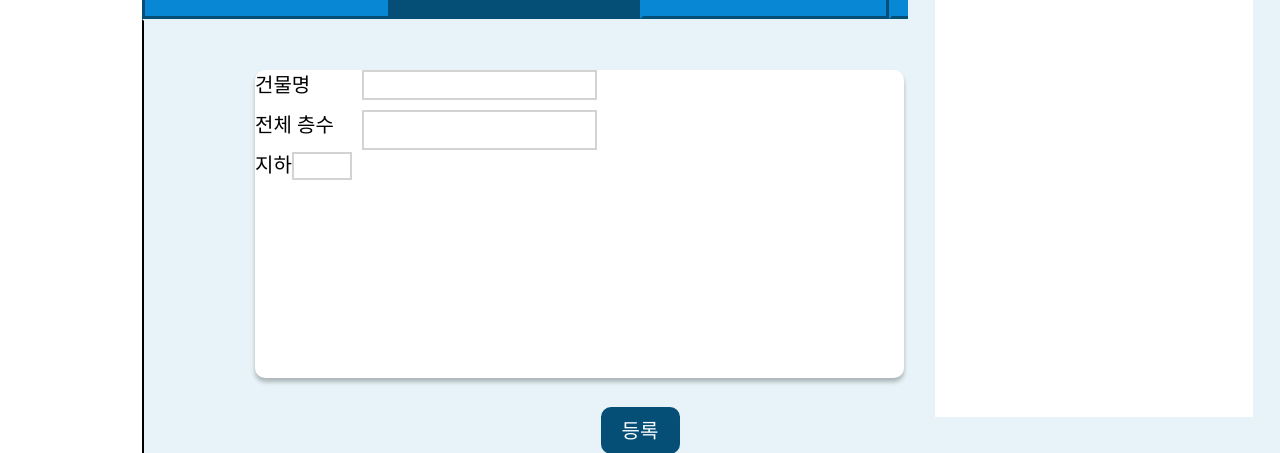
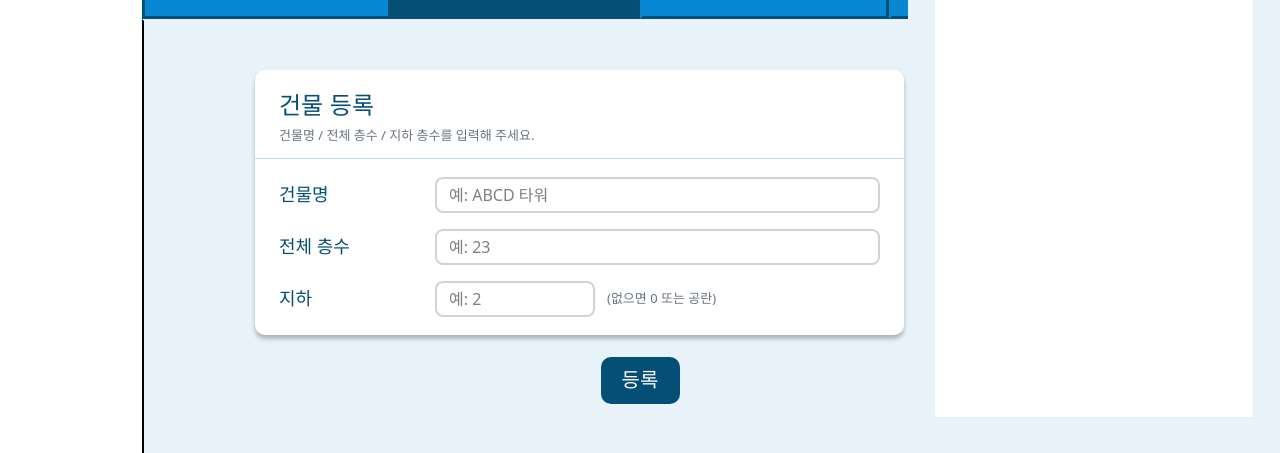
Before and after one commit to chdals2995/ABCD, a React (Vite) app: page /master in a window 1280 px wide. Both pictures are taken after a click on the item "건물등록". Shown: the part 347-800 px from the top of the page. Built offline with nearby package versions, Linux system fonts and the light colour scheme; no server answers; the database is empty; a web font is replaced by a local one.

Commit message:
중앙 정렬 했습니다 짜치니까 알아서 이쁘게 해달라니까 이뻐졌어요

```diff
--- a/src/components/Master/building/Building.jsx
+++ b/src/components/Master/building/Building.jsx
@@ -24,11 +24,9 @@ export default function Building() {
     floors: "",
   });
 
-  // 입력 변경 핸들러
   const handleChange = (e) => {
     const { name, value } = e.target;
 
-    // ✅ 숫자 마이너스 방지 + 정수 처리
     if (name === "floors") {
       setForm((prev) => ({ ...prev, floors: toPositiveIntString(value) }));
       return;
@@ -41,7 +39,6 @@ export default function Building() {
     setForm((prev) => ({ ...prev, [name]: value }));
   };
 
-  // 저장 버튼 클릭
   const Save = async () => {
     if (!form.name || !form.floors) {
       alert("건물명과 전체 층수는 필수입니다.");
@@ -49,21 +46,16 @@ export default function Building() {
     }
 
     try {
-      const id = crypto.randomUUID(); // 랜덤 ID
+      const id = crypto.randomUUID();
       await set(ref(rtdb, `buildings/${id}`), {
-        name: form.name,
+        name: form.name.trim(),
         floors: Number(form.floors),
         down: form.down === "" ? 0 : Number(form.down),
         createdAt: Date.now(),
       });
 
       alert("등록되었습니다.");
-
-      setForm({
-        name: "",
-        down: "",
-        floors: "",
-      });
+      setForm({ name: "", down: "", floors: "" });
     } catch (error) {
       console.error("건물 등록 실패:", error);
       alert("등록에 실패하였습니다.");
@@ -72,53 +64,73 @@ export default function Building() {
 
   return (
     <div>
-      <div className="w-[649px] h-[308px] bg-white shadow-[0px_4px_4px_rgba(0,0,0,0.25)] rounded-[10px]">
-        <div className="flex flex-col w-[75px]">
-          <div className="flex justify-between w-[342px]">
-            <label htmlFor="name" className="text-[20px] mb-[10px]">
+      <div className="w-[649px] bg-white shadow-[0px_4px_4px_rgba(0,0,0,0.25)] rounded-[10px]">
+        {/* 헤더 */}
+        <div className="px-[24px] pt-[18px] pb-[12px] border-b border-[#B5DCF3]">
+          <p className="text-[24px] font-pyeojin text-[#054E76]">건물 등록</p>
+          <p className="text-[13px] text-gray-500 mt-[2px]">
+            건물명 / 전체 층수 / 지하 층수를 입력해 주세요.
+          </p>
+        </div>
+
+        {/* 폼 */}
+        <div className="px-[24px] py-[18px]">
+          <div className="grid grid-cols-[140px_1fr] items-center gap-x-4 gap-y-4">
+            <label htmlFor="name" className="text-[18px] text-[#054E76]">
               건물명
             </label>
             <input
+              id="name"
               type="text"
               name="name"
               value={form.name}
               onChange={handleChange}
-              className="h-[30px]"
+              placeholder="예: ABCD 타워"
+              className="h-[36px] w-full rounded-[8px] border border-[#B5DCF3] px-3
+                         focus:outline-none focus:ring-2 focus:ring-[#0888D4]/40"
             />
-          </div>
 
-          <div className="flex justify-between w-[342px]">
-            <label htmlFor="floors" className="text-[20px] mb-[10px]">
+            <label htmlFor="floors" className="text-[18px] text-[#054E76]">
               전체 층수
             </label>
             <input
+              id="floors"
               type="number"
               name="floors"
               value={form.floors}
               onChange={handleChange}
               min={1}
               step={1}
+              placeholder="예: 23"
+              className="h-[36px] w-full rounded-[8px] border border-[#B5DCF3] px-3
+                         focus:outline-none focus:ring-2 focus:ring-[#0888D4]/40"
             />
-          </div>
 
-          <div className="w-[100px]">
-            <label htmlFor="down" className="text-[20px] mb-[10px]">
+            <label htmlFor="down" className="text-[18px] text-[#054E76]">
               지하
             </label>
+            <div className="flex items-center gap-3">
               <input
+                id="down"
                 type="number"
                 name="down"
                 value={form.down}
                 onChange={handleChange}
                 min={0}
                 step={1}
-              className="w-[60px]"
+                placeholder="예: 2"
+                className="h-[36px] w-[160px] rounded-[8px] border border-[#B5DCF3] px-3
+                           focus:outline-none focus:ring-2 focus:ring-[#0888D4]/40"
               />
+              <span className="text-[13px] text-gray-500">
+                (없으면 0 또는 공란)
+              </span>
+            </div>
           </div>
         </div>
       </div>
 
-      <div className="w-[79px] mx-auto mt-[29px]">
+      <div className="w-[79px] mx-auto mt-[22px]">
         <Button onClick={Save}>등록</Button>
       </div>
     </div>
```
Lines whose indentation alone changed are shown as unchanged.
